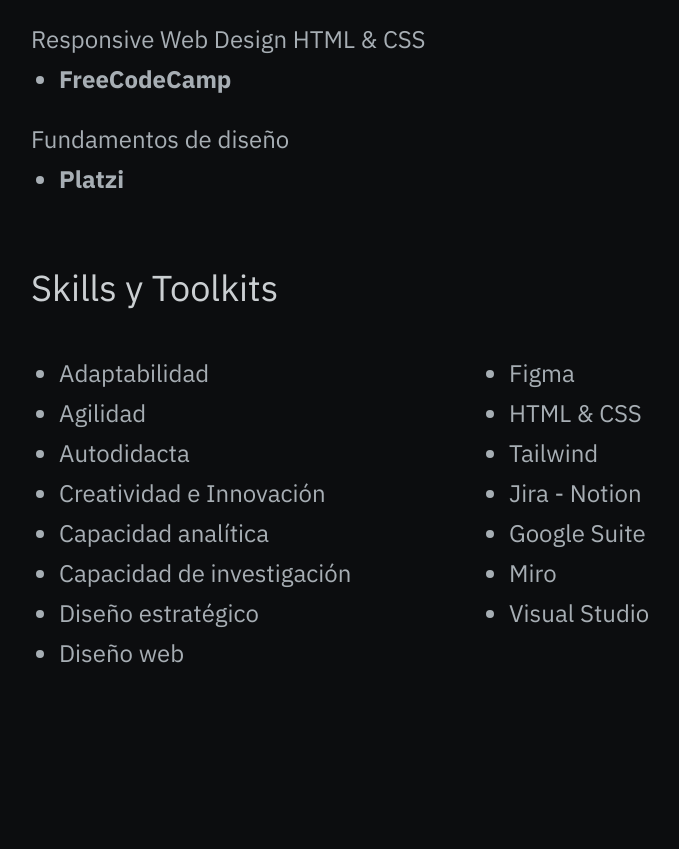
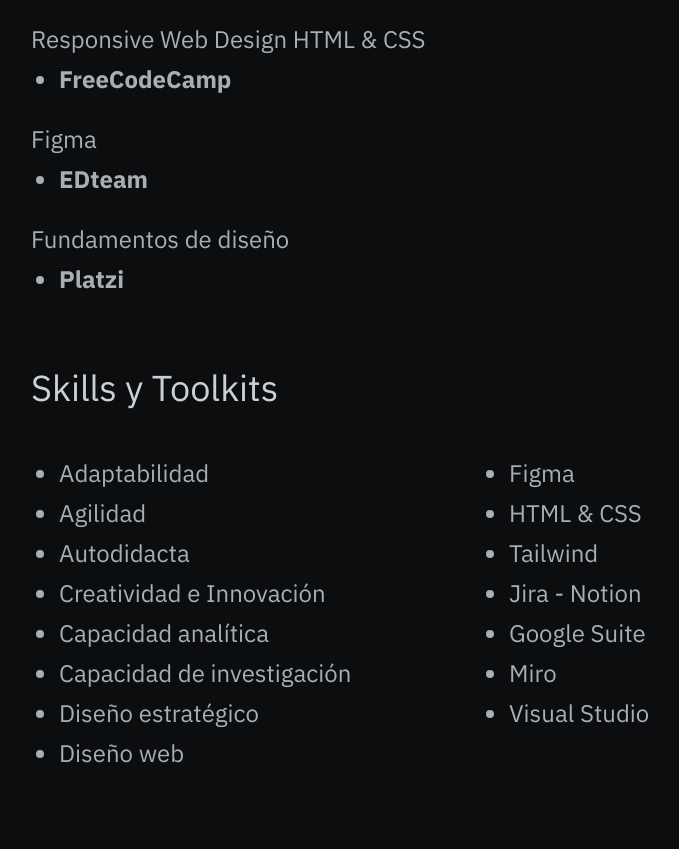
Before and after one commit to josefloresdesign/portfolio, a website: page about.html in a window 1280 px wide. Shown: the part 2989-3838 px from the top of the page, without its empty margins (161-840 px from the left). Drawn offline with Linux system fonts and the light colour scheme.

Commit message:
margin negativa and experience

```diff
--- a/about.html
+++ b/about.html
@@ -174,6 +174,12 @@
                         </ul>
                     </div>
                     <div class="flex flex-col gap-1">
+                        <p class="text-base text-surface-400 sm:text-lg lg:text-2xl lg:leading-normal">Figma</p>
+                        <ul class="text-base text-surface-400 list-disc pl-7 font-bold sm:text-lg lg:text-2xl lg:leading-normal">
+                            <li>EDteam</li>
+                        </ul>
+                    </div>
+                    <div class="flex flex-col gap-1">
                         <p class="text-base text-surface-400 sm:text-lg lg:text-2xl lg:leading-normal">Fundamentos de diseño</p>
                         <ul class="text-base text-surface-400 list-disc pl-7 font-bold sm:text-lg lg:text-2xl lg:leading-normal">
                             <li>Platzi</li>
```
